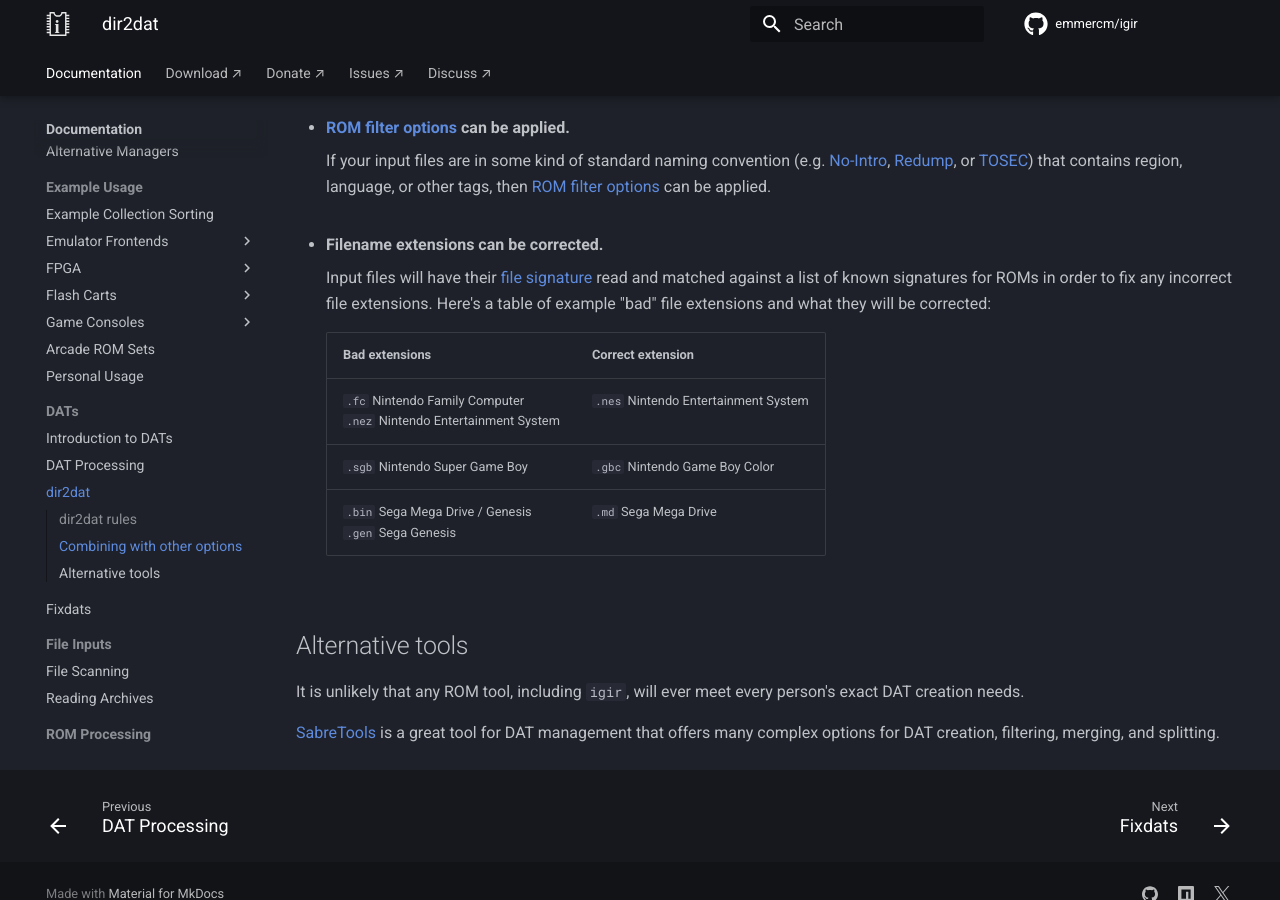
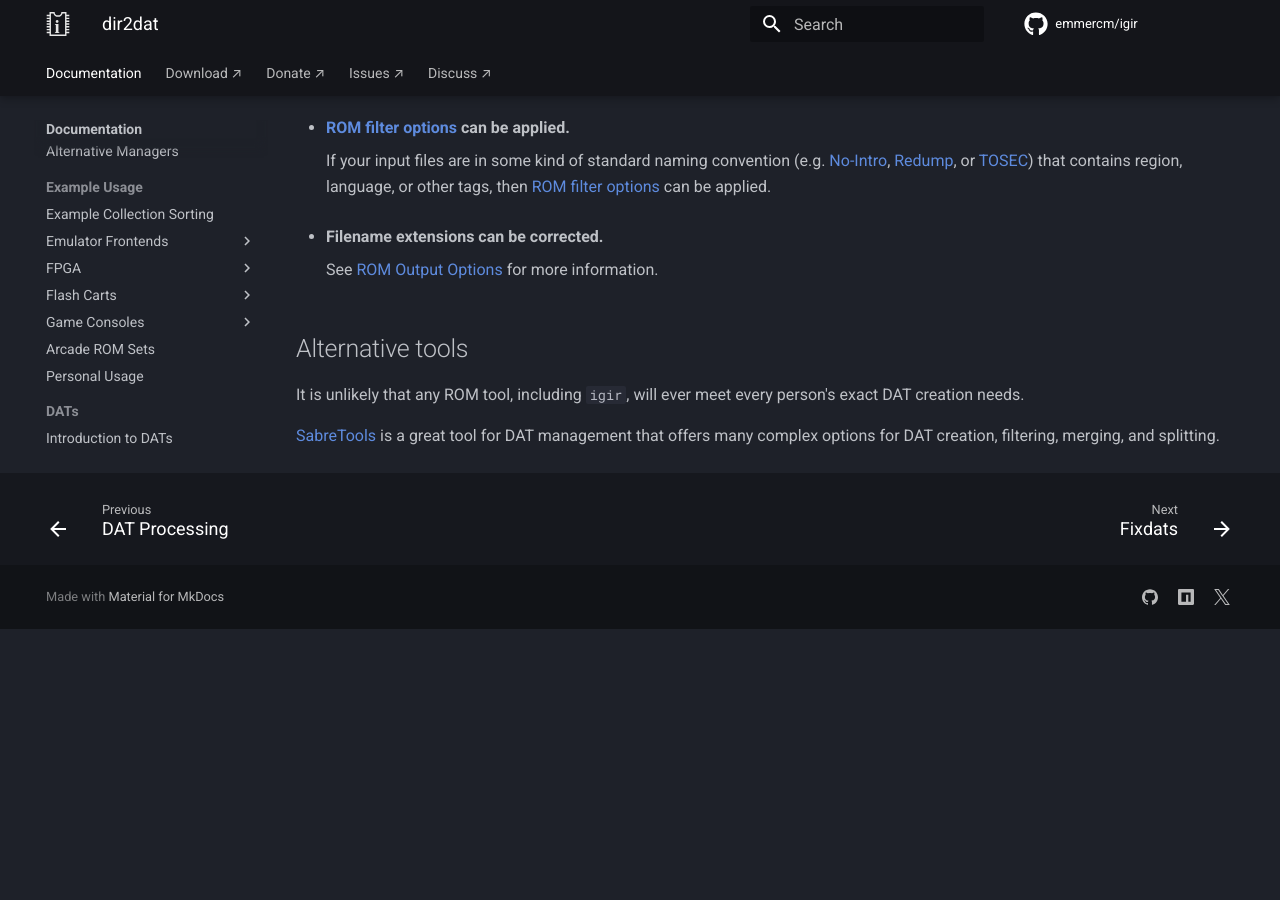
Before and after one commit to emmercm/igir, an MkDocs documentation site: the page built from docs/dats/dir2dat.md, in a window 1280 px wide and 900 px high, scrolled down 1679 px. Built offline with MkDocs 1.6.1 and Material for MkDocs 9.7.7, drawn with Linux system fonts in a browser that asks for light colours; comment, search, counter and statistics services are not loaded; after the commit the page ends 2308 px from its top, so only the background shows below that.

Commit message:
Docs update

```diff
--- a/docs/dats/dir2dat.md
+++ b/docs/dats/dir2dat.md
@@ -83,13 +83,7 @@
 
 - **Filename extensions can be corrected.**
 
-    Input files will have their [file signature](https://en.wikipedia.org/wiki/List_of_file_signatures) read and matched against a list of known signatures for ROMs in order to fix any incorrect file extensions. Here's a table of example "bad" file extensions and what they will be corrected:
-
-   | Bad extensions                                                         | Correct extension                    |
-   |------------------------------------------------------------------------|--------------------------------------|
-   | `.fc` Nintendo Family Computer<br>`.nez` Nintendo Entertainment System | `.nes` Nintendo Entertainment System |
-   | `.sgb` Nintendo Super Game Boy                                         | `.gbc` Nintendo Game Boy Color       |
-   | `.bin` Sega Mega Drive / Genesis<br>`.gen` Sega Genesis                | `.md` Sega Mega Drive                |
+    See [ROM Output Options](../output/options.md#fixing-rom-extensions) for more information.
 
 ## Alternative tools
 
```
Also changed, not shown: docs/advanced/logging.md (+1 -1 lines).
